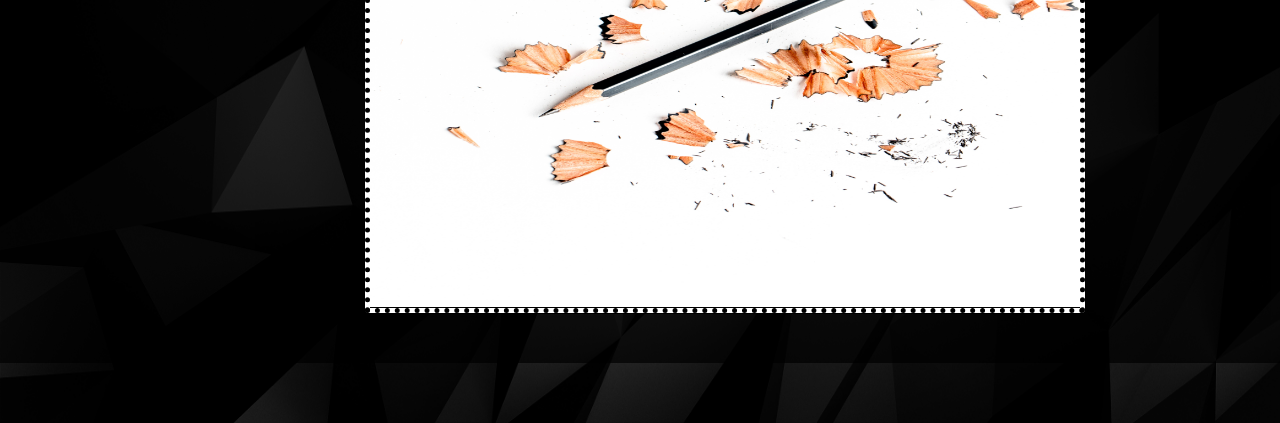
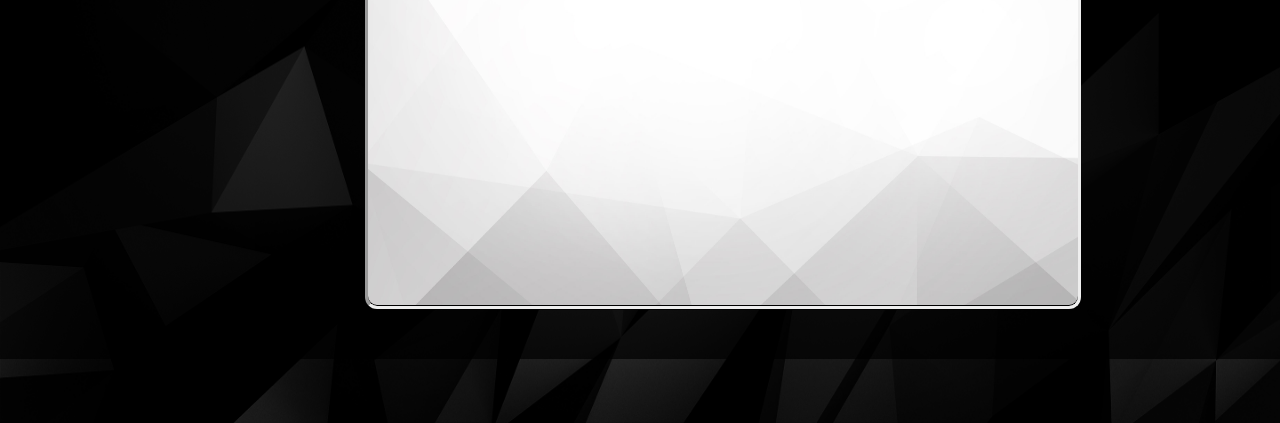
Before and after one commit to irinacristache/Disertation, a PHP site: page /aboutus.php in a window 1280 px wide, after a click that opens the changed part. Shown: the part 471-894 px from the top of the page. Run offline with PHP 8.4, Linux system fonts and the light colour scheme; some web fonts are replaced.

Commit message:
new about us styles

```diff
--- a/Disertation-master/Disertation-master/styles/styles-aboutus.css
+++ b/Disertation-master/Disertation-master/styles/styles-aboutus.css
@@ -119,13 +119,14 @@ background-color: #FFF;
 padding: 15px;
 height: 700px;
 width: 670px;
-background-image: url("../images/22.jpg");
+background-image: url("../images/25.jpg");
 background-size: 770px 770px;
 padding: 12px 20px;
 border-radius: 4px;
 position: center;
 border-style: inset;
-border: 5px dotted #000;
+
+border-radius: 12px;
 box-shadow: inset 0 -1px 0 0 #000, inset 0 1px 0 0 #000, 0 1px 0 0 #000, 0 -1px 0 0 #000;
 margin-bottom: 1px;
 font-family: 'Kalam';font-size: 22px;
@@ -162,6 +163,9 @@ color: black;
 border-color:black;
 }
 
+#close:hover{
+	background-color:#f44336;
+}
 /**This styles Ioana's picture*/
 #ioana{
 position:relative;
```
